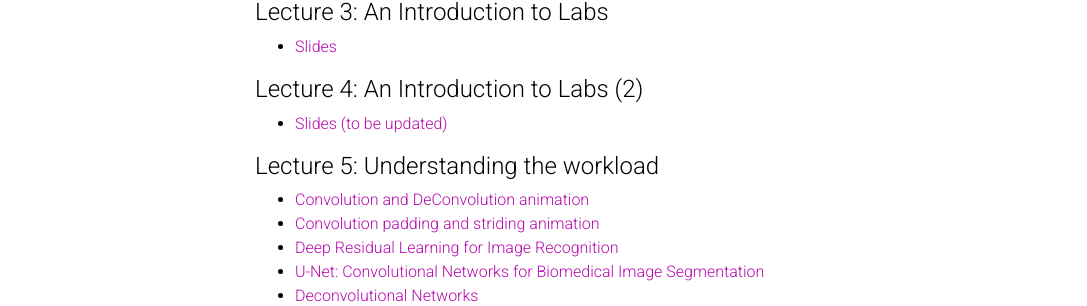
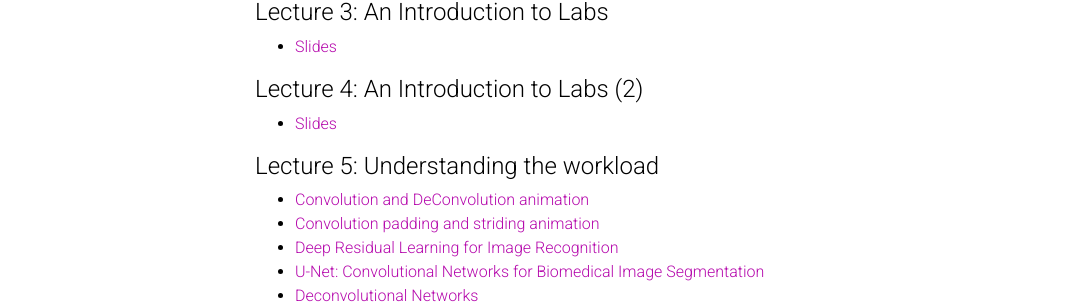
Before and after one commit to Aaron-Zhao123/blog-v2, a Jekyll site: the page built from _pages/adls.md, in a window 1280 px wide and 900 px high, scrolled down 1040 px. Shown: the part 146-452 px from the top of the window, without its empty margins (0-1087 px from the left). Built offline with Jekyll 4.4.1, drawn with Linux system fonts in a browser that asks for light colours; comment, search, counter and statistics services are not loaded; a style sheet for code colours, icons or effects is not loaded.

Commit message:
add week 3 slides

```diff
--- a/_pages/adls.md
+++ b/_pages/adls.md
@@ -60,7 +60,7 @@ Course code: ELEC70109/EE9-AML3-10/EE9-AO25
 
 #### Lecture 4: An Introduction to Labs (2)
 
-- <a href="../../assets/pdf/adls/lecture4.pdf">Slides (to be updated)</a>
+- <a href="../../assets/pdf/adls/lecture4.pdf">Slides</a>
 
 
 #### Lecture 5: Understanding the workload
```
Also changed, not shown: 1 other file.
